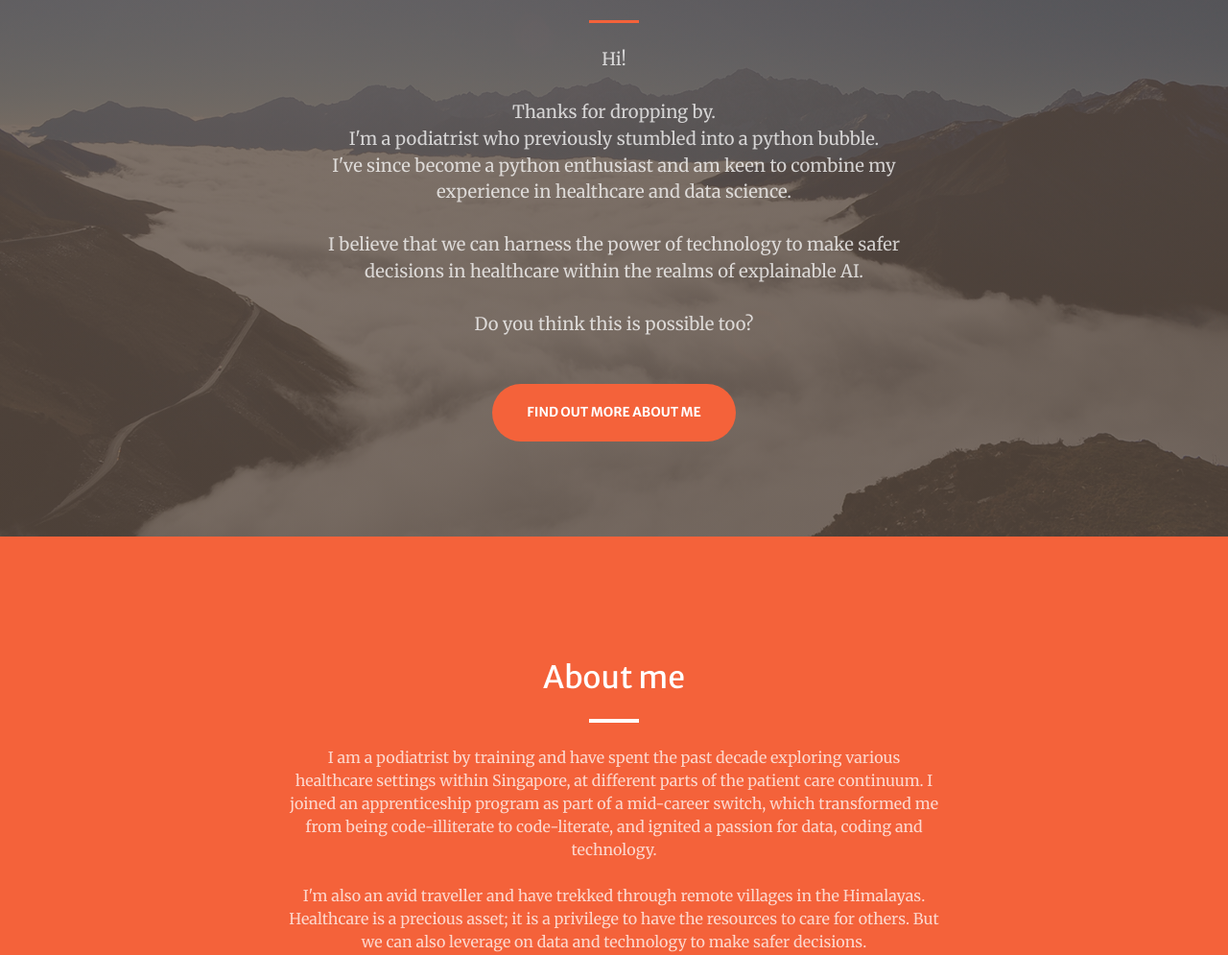
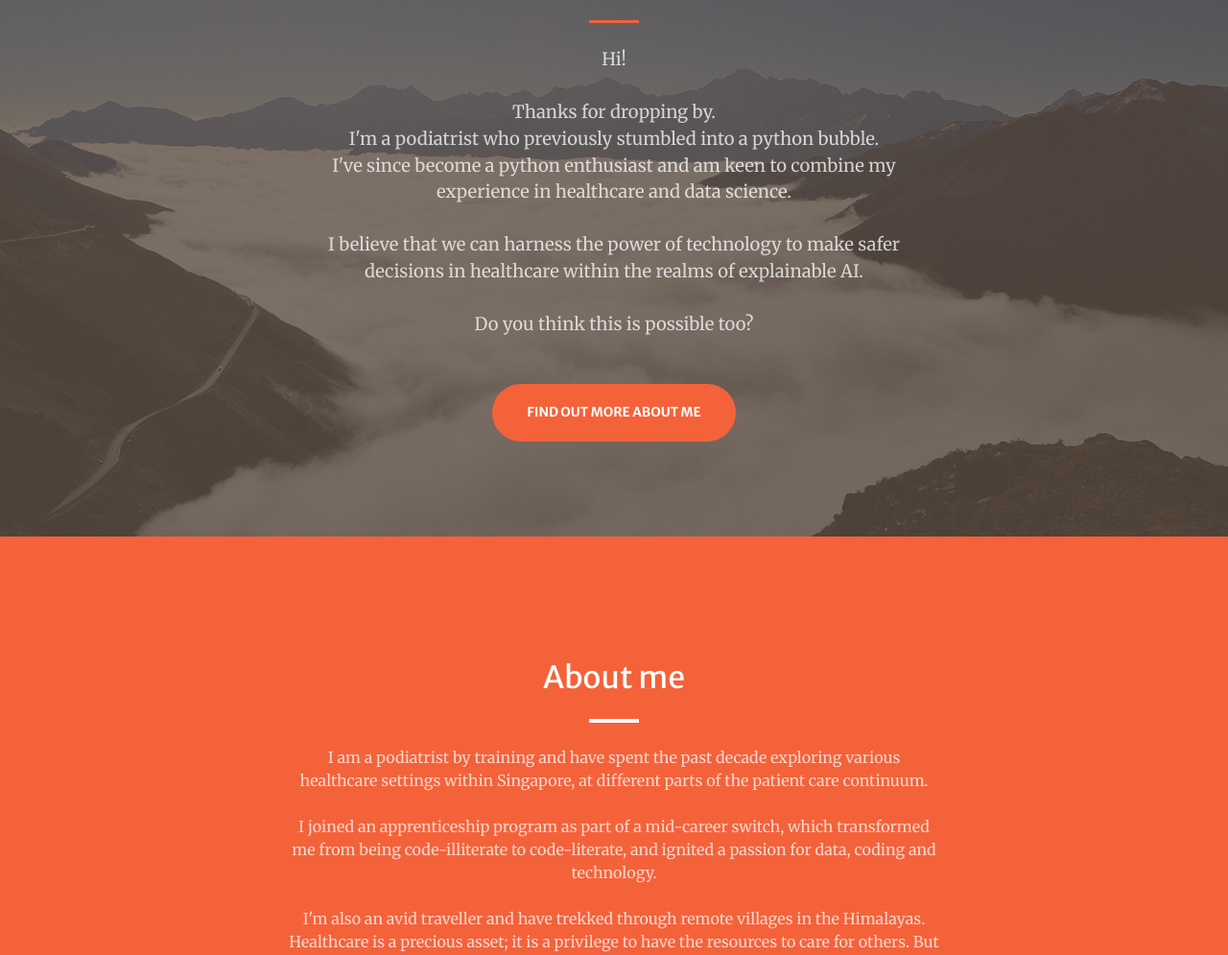
Before and after one commit to py3lee/py3lee.github.io, a plain HTML site: page index.html in a window 1280 px wide. Shown: the part 241-1236 px from the top of the page at 96% size. Drawn offline with nearby package versions, Linux system fonts and the light colour scheme; some packages are replaced by stand-ins of ours; a script that the page names is missing.

Commit message:
add line breaks in about me section

```diff
--- a/index.html
+++ b/index.html
@@ -65,7 +65,7 @@
                         <hr class="divider divider-light" />
                         <p class="text-white-75 mb-4">
                             I am a podiatrist by training and have spent the past decade exploring various healthcare settings
-                            within Singapore, at different parts of the patient care continuum.
+                            within Singapore, at different parts of the patient care continuum. <br><br>
                             I joined an apprenticeship program as part of a mid-career switch,
                             which transformed me from being code-illiterate to code-literate,
                             and ignited a passion for data, coding and technology. <br><br>
```
